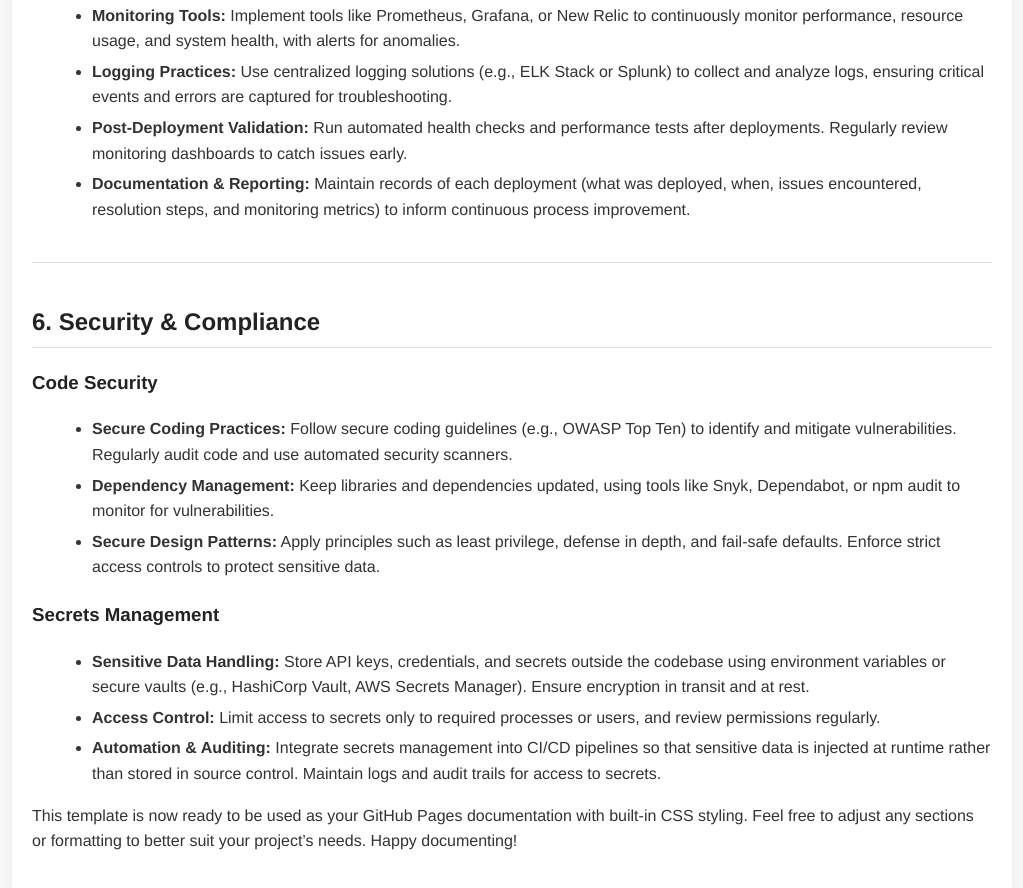
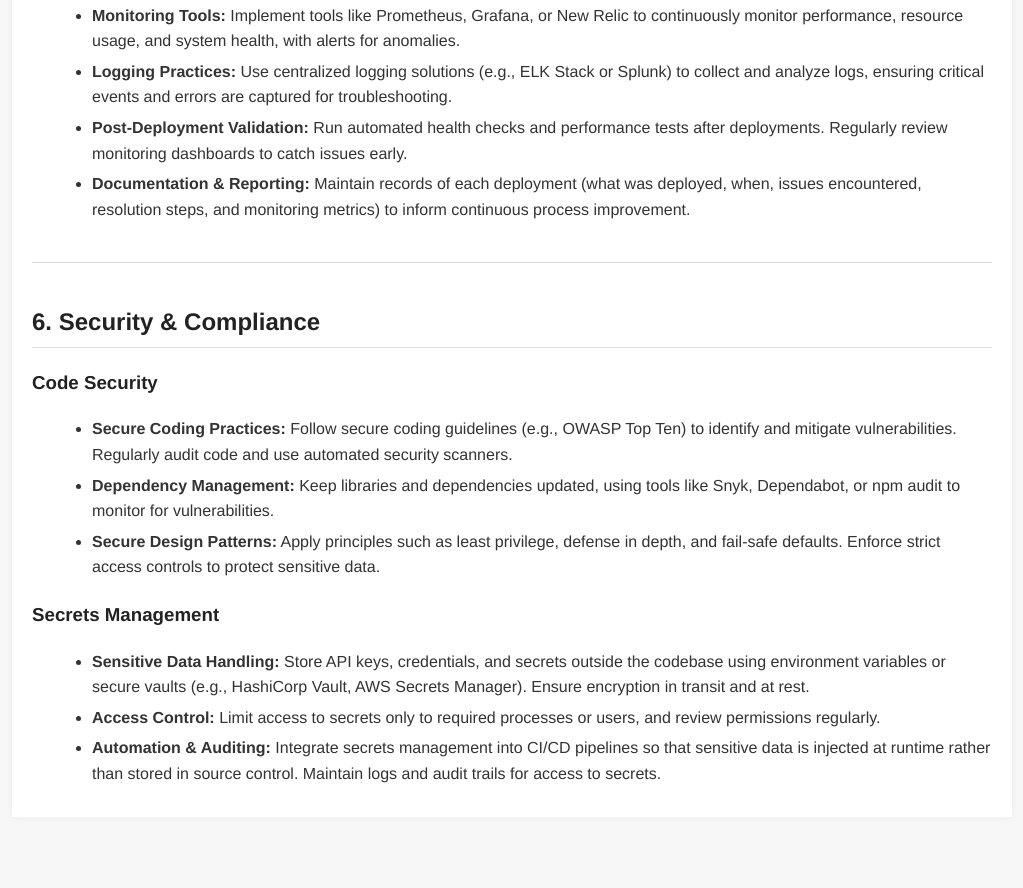
Before and after one commit to EMRC-DigitalLab/code-guide, a plain HTML site: page index.html in a window 1280 px wide. Shown: the part 7613-8501 px from the top of the page, without its empty margins (128-1151 px from the left). After the commit the page ends 8450 px from the top, so only its background shows below. Drawn offline with Linux system fonts and the light colour scheme.

Commit message:
Update index.html

```diff
--- a/index.html
+++ b/index.html
@@ -434,7 +434,7 @@
 
 
 
-   <p>This template is now ready to be used as your GitHub Pages documentation with built-in CSS styling. Feel free to adjust any sections or formatting to better suit your project’s needs. Happy documenting!</p>
+
   </div>
 </body>
 </html>
```
